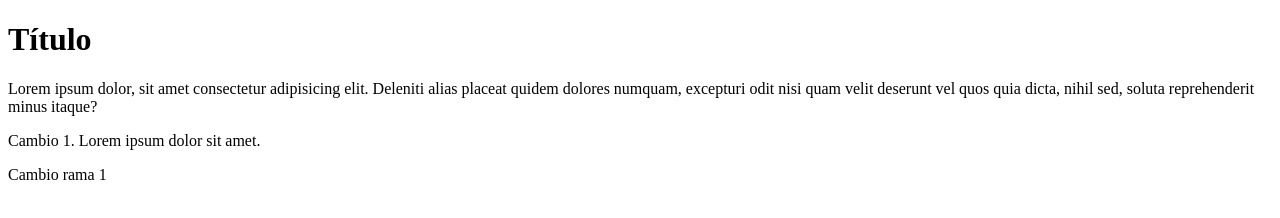
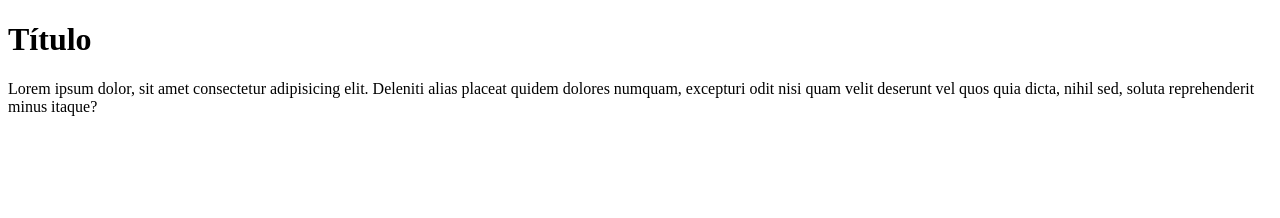
Before and after one commit to elianaarciniegast/Coder-House, a plain HTML site: page index.html in a window 1280 px wide. Drawn offline with Linux system fonts and the light colour scheme.

Commit message:
Se borran dos parrafos

```diff
--- a/index.html
+++ b/index.html
@@ -10,7 +10,5 @@
     <h1>Título</h1>
     <p>Lorem ipsum dolor, sit amet consectetur adipisicing elit. Deleniti alias placeat quidem dolores numquam, excepturi odit nisi quam velit deserunt vel quos quia dicta, nihil sed, soluta reprehenderit minus itaque?
     </p>
-    <p>Cambio 1. Lorem ipsum dolor sit amet.</p>
-    <p>Cambio rama 1</p>
 </body>
 </html>
```
